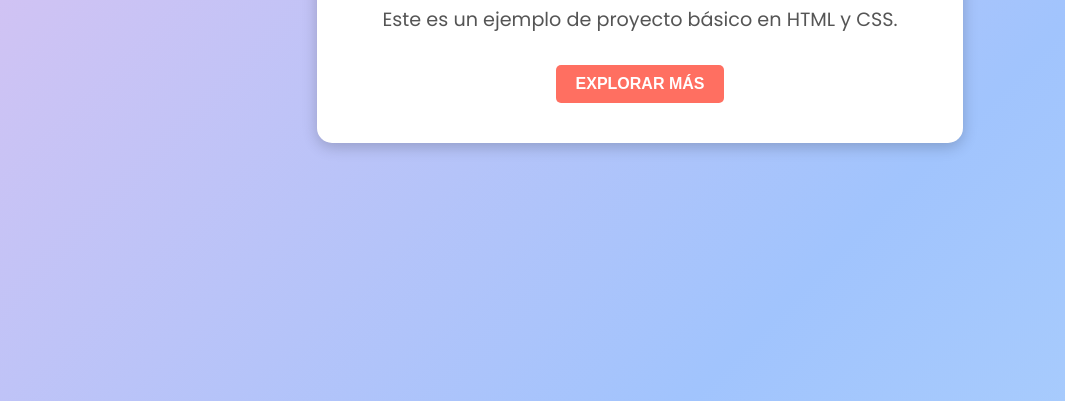
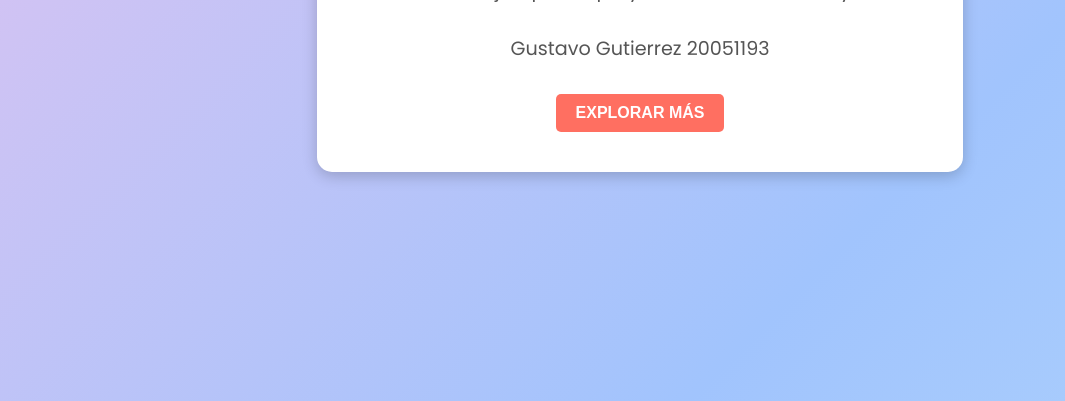
Before and after one commit to GustavoGutierrez2030/sitio-web-basico, a plain HTML site: page index.html in a window 1280 px wide. Shown: the part 399-800 px from the top of the page, without its empty margins (0-1065 px from the left). Drawn offline with Linux system fonts and the light colour scheme.

Commit message:
Feat 24/11/2024
Se agrego el nombre y el titulo de la pagina

```diff
--- a/index.html
+++ b/index.html
@@ -4,7 +4,7 @@
 <head>
     <meta charset="UTF-8">
     <meta name="viewport" content="width=device-width, initial-scale=1.0">
-    <title>Mi Sitio Web Mejorado</title>
+    <title>Mi Sitio Web by Gustavo Gutierrez</title>
     <link href="https://fonts.googleapis.com/css2?family=Poppins:wght@400;600&display=swap" rel="stylesheet">
     <link rel="stylesheet" href="style.css">
 </head>
@@ -13,6 +13,7 @@
     <div class="container">
         <h1>¡Bienvenidos a mi sitio web!</h1>
         <p>Este es un ejemplo de proyecto básico en HTML y CSS.</p>
+        <p>Gustavo Gutierrez 20051193</p>
         <button class="btn">Explorar Más</button>
     </div>
 </body>
```
